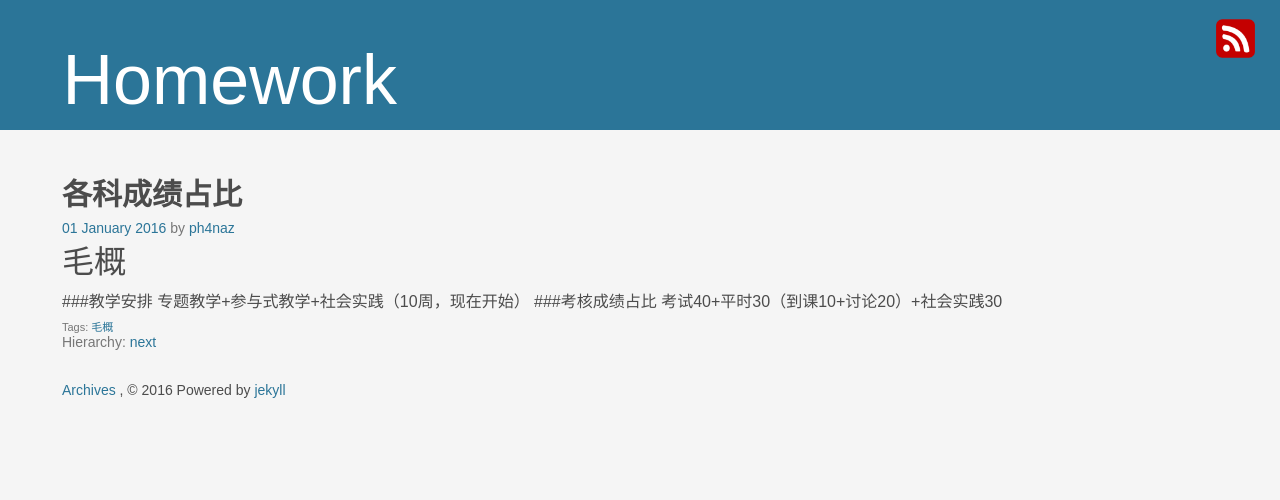
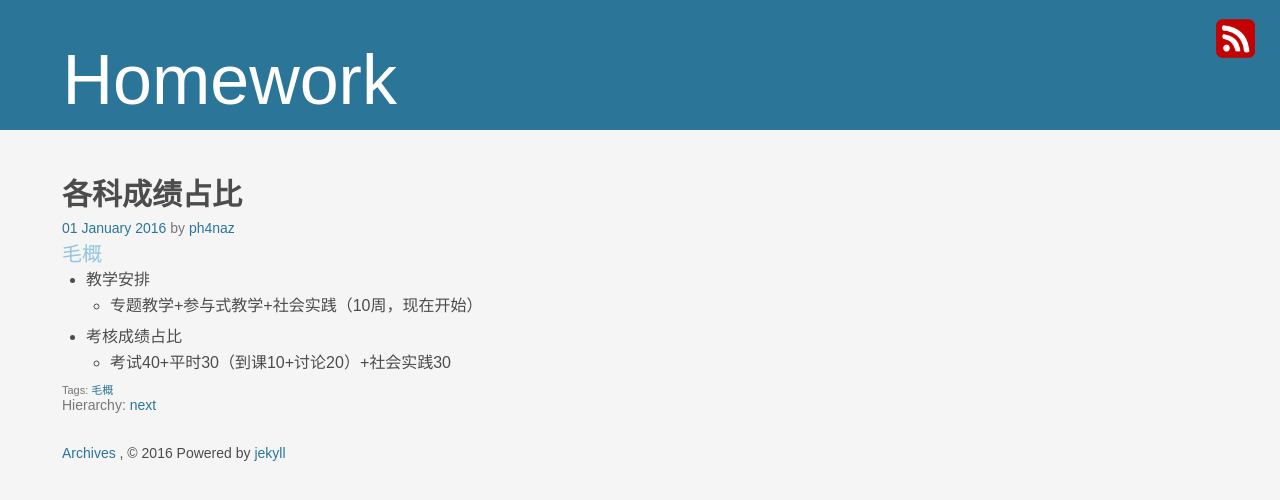
Before and after one commit to ph4naz/ph4naz.github.io, a Jekyll site: the page built from _posts/2016-01-01-grade.md, in a window 1280 px wide. Shown: the top 500 px of the page. Built offline with Jekyll 4.4.1, drawn with Linux system fonts in a browser that asks for light colours; nearby versions of some CDN libraries.

Commit message:
change for md

```diff
--- a/_posts/2016-01-01-grade.md
+++ b/_posts/2016-01-01-grade.md
@@ -6,8 +6,8 @@ layout: post
 ---
 
 毛概
-===
-###教学安排
-专题教学+参与式教学+社会实践（10周，现在开始）
-###考核成绩占比
-考试40+平时30（到课10+讨论20）+社会实践30
+---
+*	教学安排
+	*	专题教学+参与式教学+社会实践（10周，现在开始）
+*	考核成绩占比
+	*	考试40+平时30（到课10+讨论20）+社会实践30
```
Also changed, not shown: _posts/2016-03-03-homework.md (+6 -3 lines).
